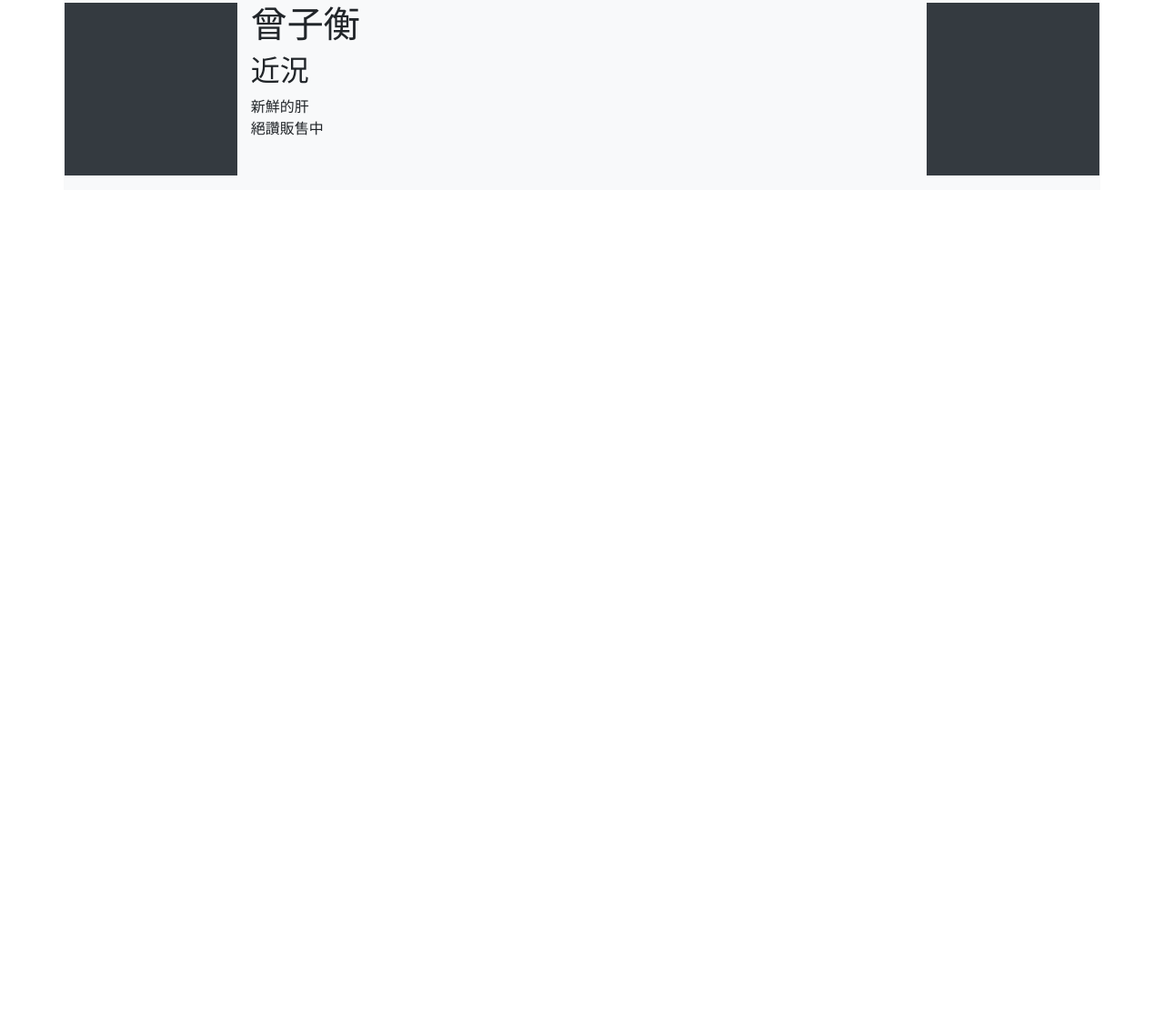
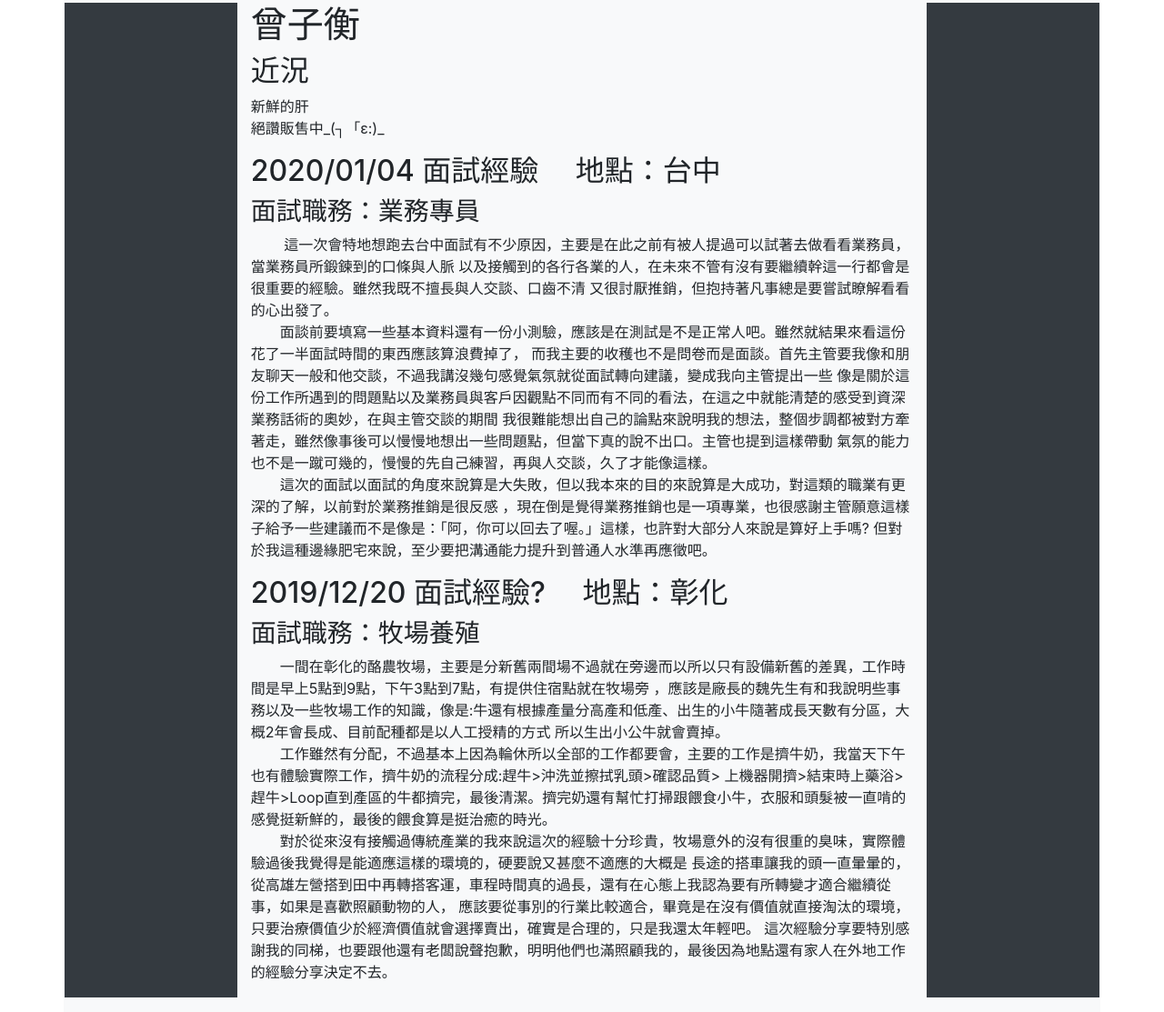
Before and after one commit to MagikarpLv5/MagikarpLv5.github.io, a plain HTML site: page index.html in a window 1280 px wide. Shown: the part 69-1182 px from the top of the page at 91% size. Before the commit the page ends 800 px from the top, so only its background shows below. Drawn offline with nearby package versions, Linux system fonts and the light colour scheme.

Commit message:
Update index
新增面試經驗(廢話)，到底會不會有人看ˊ_>ˋ

```diff
--- a/index.html
+++ b/index.html
@@ -30,7 +30,35 @@
         <div class="col-8">
           <h1>曾子衡</h1>
           <h2>近況</h2>
-          <p>新鮮的肝<br>絕讚販售中<br><br></p>
+          <p>新鮮的肝<br>絕讚販售中_(┐「ε:)_<br></p>
+          <h2>2020/01/04 面試經驗 &emsp;地點：台中</h2>
+          <h3>面試職務：業務專員</h3>
+          <P>
+              &emsp;&emsp; 這一次會特地想跑去台中面試有不少原因，主要是在此之前有被人提過可以試著去做看看業務員，當業務員所鍛鍊到的口條與人脈
+              以及接觸到的各行各業的人，在未來不管有沒有要繼續幹這一行都會是很重要的經驗。雖然我既不擅長與人交談、口齒不清
+              又很討厭推銷，但抱持著凡事總是要嘗試瞭解看看的心出發了。<br>
+              &emsp;&emsp;面談前要填寫一些基本資料還有一份小測驗，應該是在測試是不是正常人吧。雖然就結果來看這份花了一半面試時間的東西應該算浪費掉了，
+              而我主要的收穫也不是問卷而是面談。首先主管要我像和朋友聊天一般和他交談，不過我講沒幾句感覺氣氛就從面試轉向建議，變成我向主管提出一些
+              像是關於這份工作所遇到的問題點以及業務員與客戶因觀點不同而有不同的看法，在這之中就能清楚的感受到資深業務話術的奧妙，在與主管交談的期間
+              我很難能想出自己的論點來說明我的想法，整個步調都被對方牽著走，雖然像事後可以慢慢地想出一些問題點，但當下真的說不出口。主管也提到這樣帶動
+              氣氛的能力也不是一蹴可幾的，慢慢的先自己練習，再與人交談，久了才能像這樣。<br>
+              &emsp;&emsp;這次的面試以面試的角度來說算是大失敗，但以我本來的目的來說算是大成功，對這類的職業有更深的了解，以前對於業務推銷是很反感
+              ，現在倒是覺得業務推銷也是一項專業，也很感謝主管願意這樣子給予一些建議而不是像是：「阿，你可以回去了喔。」這樣，也許對大部分人來說是算好上手嗎?
+              但對於我這種邊緣肥宅來說，至少要把溝通能力提升到普通人水準再應徵吧。
+          </P>
+          <h2>2019/12/20 面試經驗? &emsp;地點：彰化</h2>
+          <h3>面試職務：牧場養殖</h3>
+          <P>
+              &emsp;&emsp;一間在彰化的酪農牧場，主要是分新舊兩間場不過就在旁邊而以所以只有設備新舊的差異，工作時間是早上5點到9點，下午3點到7點，有提供住宿點就在牧場旁
+              ，應該是廠長的魏先生有和我說明些事務以及一些牧場工作的知識，像是:牛還有根據產量分高產和低產、出生的小牛隨著成長天數有分區，大概2年會長成、目前配種都是以人工授精的方式
+              所以生出小公牛就會賣掉。<br>
+              &emsp;&emsp;工作雖然有分配，不過基本上因為輪休所以全部的工作都要會，主要的工作是擠牛奶，我當天下午也有體驗實際工作，擠牛奶的流程分成:趕牛>沖洗並擦拭乳頭>確認品質>
+              上機器開擠>結束時上藥浴>趕牛>Loop直到產區的牛都擠完，最後清潔。擠完奶還有幫忙打掃跟餵食小牛，衣服和頭髮被一直啃的感覺挺新鮮的，最後的餵食算是挺治癒的時光。<br>
+              &emsp;&emsp;對於從來沒有接觸過傳統產業的我來說這次的經驗十分珍貴，牧場意外的沒有很重的臭味，實際體驗過後我覺得是能適應這樣的環境的，硬要說又甚麼不適應的大概是
+              長途的搭車讓我的頭一直暈暈的，從高雄左營搭到田中再轉搭客運，車程時間真的過長，還有在心態上我認為要有所轉變才適合繼續從事，如果是喜歡照顧動物的人，
+              應該要從事別的行業比較適合，畢竟是在沒有價值就直接淘汰的環境，只要治療價值少於經濟價值就會選擇賣出，確實是合理的，只是我還太年輕吧。
+              這次經驗分享要特別感謝我的同梯，也要跟他還有老闆說聲抱歉，明明他們也滿照顧我的，最後因為地點還有家人在外地工作的經驗分享決定不去。
+          </P>
         </div>
         <div class="col-2 bg-dark"></div>
       </div>
```
